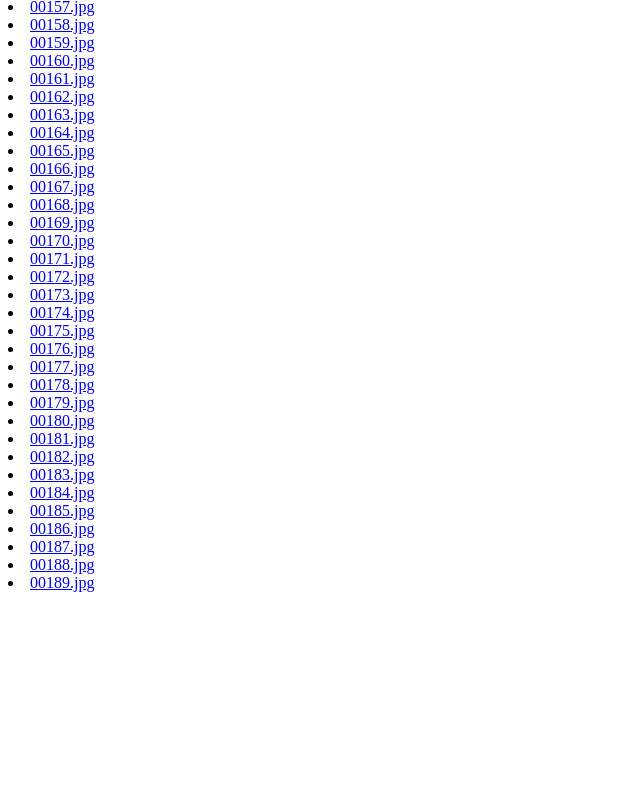
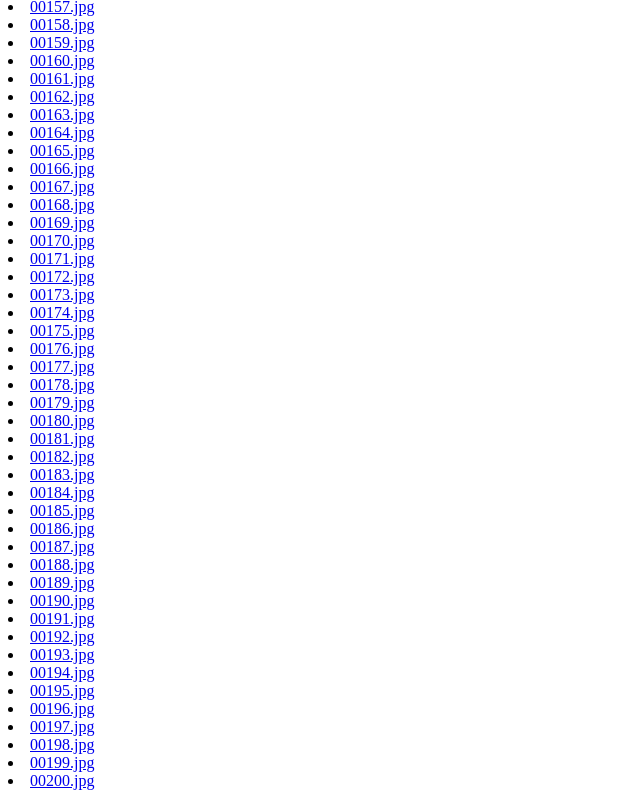
Before and after one commit to deltaLRD/pic, a plain HTML site: page index.html in a window 1280 px wide. Shown: the part 2818-3616 px from the top of the page, without its empty margins (0-640 px from the left). Before the commit the page ends 3418 px from the top, so only its background shows below. Drawn offline with Linux system fonts and the light colour scheme.

Commit message:
add pictures

```diff
--- a/index.html
+++ b/index.html
@@ -194,5 +194,16 @@
 <li><a href="https://deltalrd.github.io/pic/00187.jpg">00187.jpg</a></li>
 <li><a href="https://deltalrd.github.io/pic/00188.jpg">00188.jpg</a></li>
 <li><a href="https://deltalrd.github.io/pic/00189.jpg">00189.jpg</a></li>
+<li><a href="https://deltalrd.github.io/pic/00190.jpg">00190.jpg</a></li>
+<li><a href="https://deltalrd.github.io/pic/00191.jpg">00191.jpg</a></li>
+<li><a href="https://deltalrd.github.io/pic/00192.jpg">00192.jpg</a></li>
+<li><a href="https://deltalrd.github.io/pic/00193.jpg">00193.jpg</a></li>
+<li><a href="https://deltalrd.github.io/pic/00194.jpg">00194.jpg</a></li>
+<li><a href="https://deltalrd.github.io/pic/00195.jpg">00195.jpg</a></li>
+<li><a href="https://deltalrd.github.io/pic/00196.jpg">00196.jpg</a></li>
+<li><a href="https://deltalrd.github.io/pic/00197.jpg">00197.jpg</a></li>
+<li><a href="https://deltalrd.github.io/pic/00198.jpg">00198.jpg</a></li>
+<li><a href="https://deltalrd.github.io/pic/00199.jpg">00199.jpg</a></li>
+<li><a href="https://deltalrd.github.io/pic/00200.jpg">00200.jpg</a></li>
 
 </html>
```
Also changed, not shown: 00192.jpg (added), 00195.jpg (added), 9 other files.
